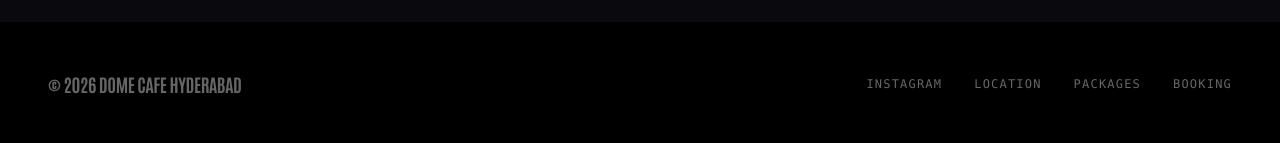
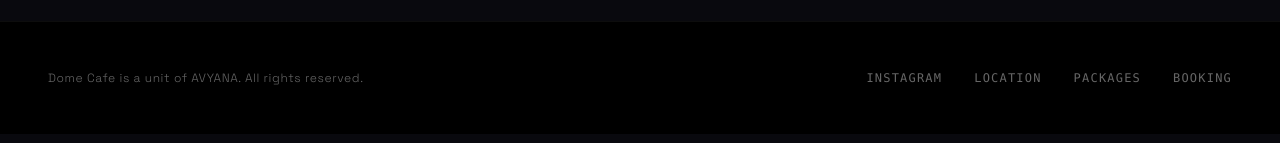
Before and after one commit to vignesh-potharaj/dome, a Next.js app: page / in a window 1280 px wide. Shown: the part 5235-5378 px from the top of the page. Built offline with nearby package versions, Linux system fonts and the light colour scheme; no server answers.

Commit message:
fix(footer): update copyright notice to reflect current ownership and rights

```diff
--- a/src/app/(website)/page.tsx
+++ b/src/app/(website)/page.tsx
@@ -574,7 +574,9 @@ export default function DomeHomepage() {
       <footer id="footer" className="relative z-10 border-t border-white/5 py-12 px-6 md:px-12 bg-black">
         <div className="max-w-7xl mx-auto flex flex-col md:flex-row items-center justify-between gap-6">
           <div className="flex items-center gap-6">
-            <span className="font-manuka text-lg uppercase text-white/40 tracking-wider">© 2026 DOME CAFE HYDERABAD</span>
+            <span className="font-sans font-light text-xs text-white/40 tracking-wider">
+              Dome Cafe is a unit of AVYANA. All rights reserved.
+            </span>
           </div>
           <div className="flex gap-8">
             {['Instagram', 'Location', 'Packages', 'Booking'].map((link) => {
--- a/src/components/Footer.tsx
+++ b/src/components/Footer.tsx
@@ -44,7 +44,7 @@ export default function Footer() {
       {/* Bottom Bar */}
       <div className="max-w-6xl mx-auto mt-20 pt-8 border-t border-[rgba(201,151,58,0.1)] flex flex-col md:flex-row justify-between items-center gap-4">
         <p className="font-sans font-light text-[11px] text-[#B8A882] tracking-wider">
-          © 2025 DOME CAFE HYDERABAD. ALL RIGHTS RESERVED.
+          Dome Cafe is a unit of AVYANA. All rights reserved.
         </p>
         <div className="flex gap-6">
           <Link href="#" className="font-sans font-light text-[11px] text-[#B8A882] hover:text-[#C9973A] transition-colors">Privacy Policy</Link>
```
